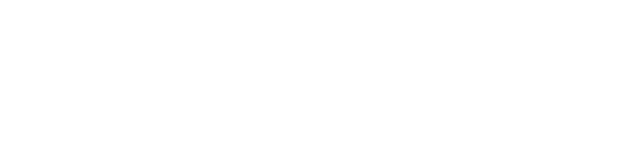
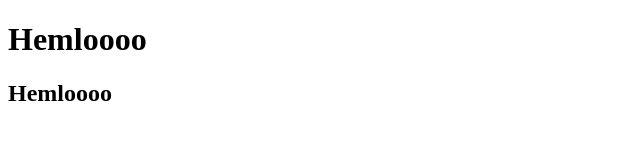
Before and after one commit to numbskullx26/git-in-one-video, a plain HTML site: page index.html in a window 1280 px wide. Shown: the whole page, without its empty margins (0-640 px from the left). Drawn offline with Linux system fonts and the light colour scheme.

Commit message:
Final Commit

```diff
--- a/index.html
+++ b/index.html
@@ -1,12 +1,16 @@
 <!DOCTYPE html>
 <html lang="en">
+
 <head>
     <meta charset="UTF-8">
     <meta http-equiv="X-UA-Compatible" content="IE=edge">
     <meta name="viewport" content="width=device-width, initial-scale=1.0">
     <title>Index Page</title>
 </head>
+
 <body>
+    <h1>Hemloooo</h1>
+    <h2>Hemloooo</h2>
+</body>
 
-</body>
 </html>
```
